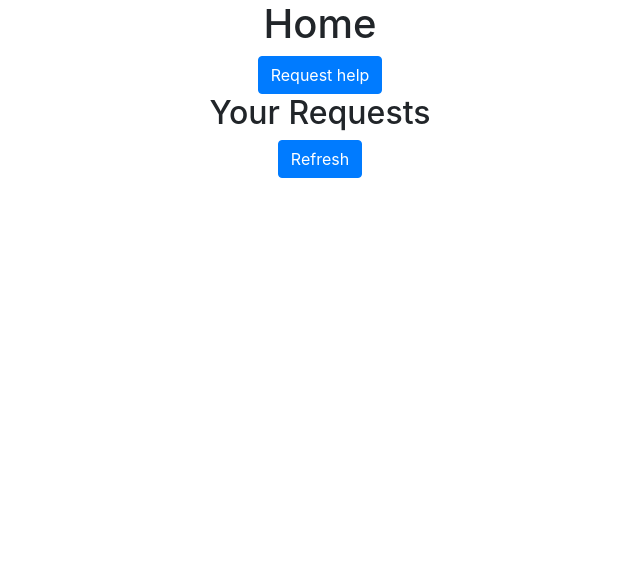
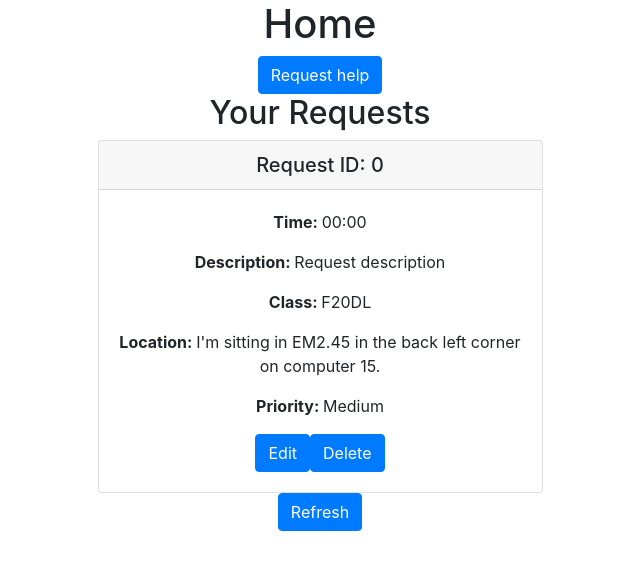
Before and after one commit to paul-cockburn/nextup, a React (Create React App) app: page /student-home in a window 1280 px wide. Shown: the top 570 px of the page, without its empty margins (320-960 px from the left). Built offline with nearby package versions, Linux system fonts and the light colour scheme.

Commit message:
display default request state in card

```diff
--- a/src/studentHome/index.js
+++ b/src/studentHome/index.js
@@ -1,13 +1,20 @@
 import * as firebase from "firebase";
 import React from 'react';
-import { Button, Form } from 'react-bootstrap';
+import { Button, Card } from 'react-bootstrap';
 import { Link } from "react-router-dom";
 
 
 class StudentHome extends React.Component {
     constructor(props) {
         super(props);
-        this.state = {};
+        this.state = {
+          requestId: "0",
+          requestDescription: "Request description",
+          requestTime: "00:00",
+          requestClass: "F20DL",
+          requestLocation: "I'm sitting in EM2.45 in the back left corner on computer 15.",
+          requestPriority: "Medium"
+        };
 
         this.handleChange = this.handleChange.bind(this);
         this.handleSubmit = this.handleSubmit.bind(this);
@@ -41,7 +48,30 @@ class StudentHome extends React.Component {
                 </Button>
             </Link>
             <h2>Your Requests</h2>
-            {/* <p>{this.state}</p> */}
+
+            <Card>
+              <Card.Header as="h5">Request ID: {this.state.requestId}</Card.Header>
+              <Card.Body>
+                <Card.Text>
+                  <strong>Time: </strong>{this.state.requestTime}
+                </Card.Text>
+                <Card.Text>
+                  <strong>Description: </strong>{this.state.requestDescription}
+                </Card.Text>
+                <Card.Text>
+                <strong>Class: </strong>{this.state.requestClass}
+                </Card.Text>
+                <Card.Text>
+                <strong>Location: </strong>{this.state.requestLocation}
+                </Card.Text>
+                <Card.Text>
+                <strong>Priority: </strong>{this.state.requestPriority}
+                </Card.Text>
+                <Button variant="primary">Edit</Button>
+                <Button variant="primary">Delete</Button>
+              </Card.Body>
+            </Card>
+
             <Button onClick={this.handleSubmit}>Refresh</Button>
         </div>
       );
```
